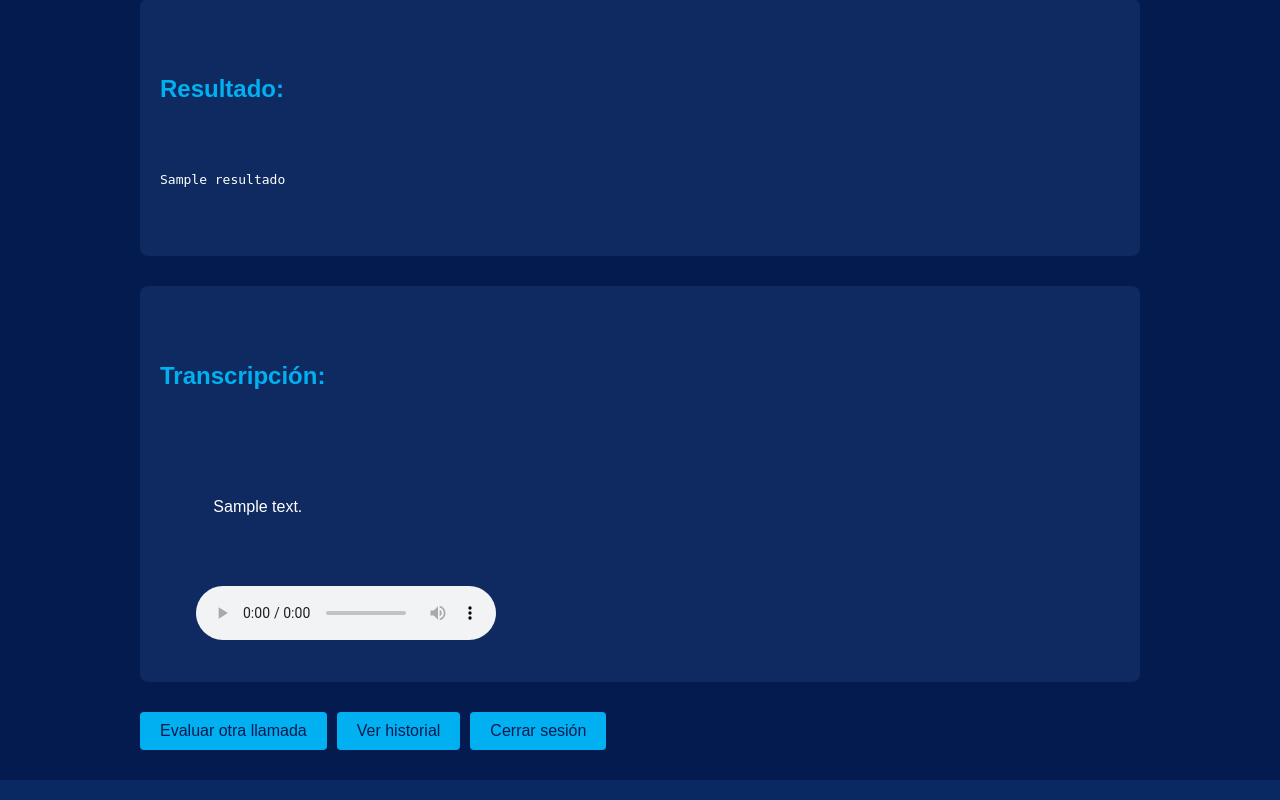
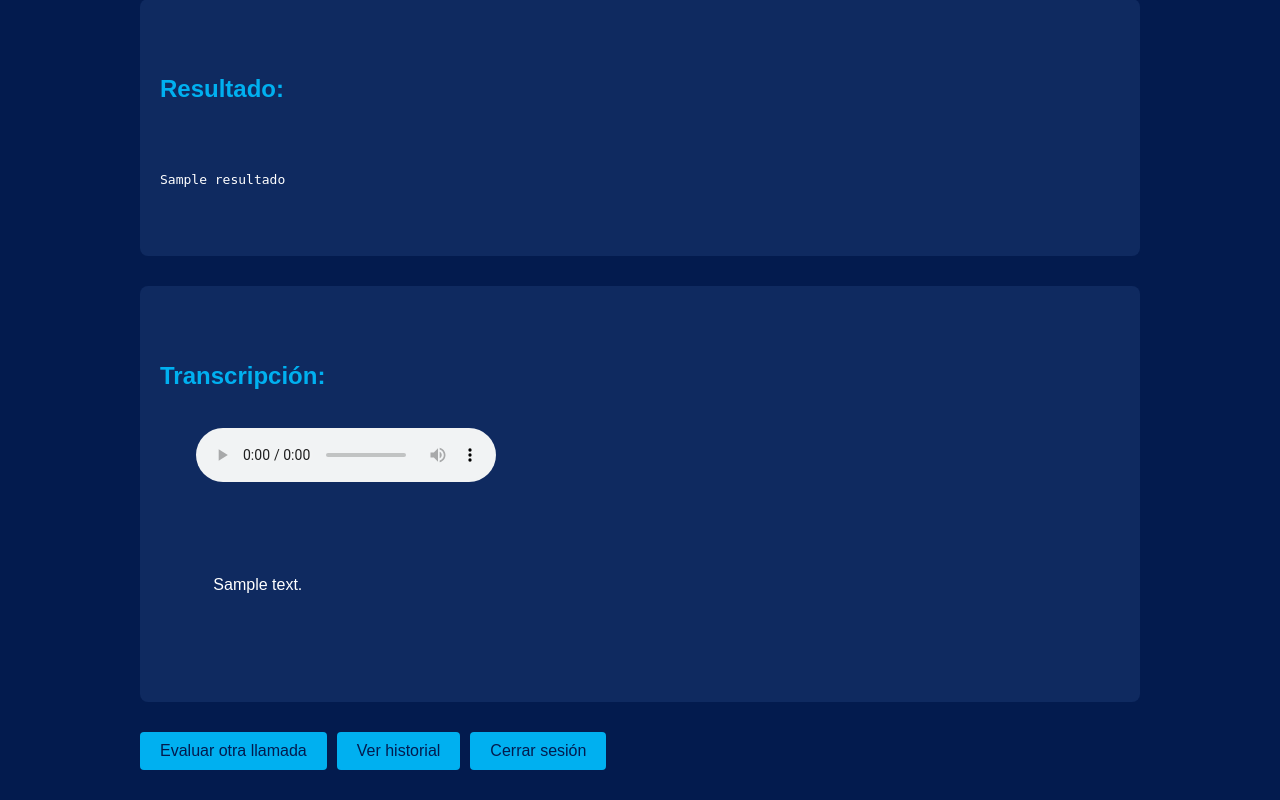
Before and after one commit to ADNRevelstoke/qa-callcenter-adn, a Flask app: template templates/index.html in a window 1280 px wide. Shown: the part 400-1200 px from the top of the page. Run offline with Flask 3, Linux system fonts and the light colour scheme; the template is opened without the code that fills it: most values are stand-ins (such as "Sample title", 1, 10 or a date in 2020).

Commit message:
Corrige audio arriba y clic por párrafo

```diff
--- a/templates/index.html
+++ b/templates/index.html
@@ -83,12 +83,12 @@
 
       <div class="transcripcion">
         <h2>Transcripción:</h2>
+        <audio id="audio" controls src="{{ url_for('static', filename='audio.wav') }}" style="margin-bottom: 20px;"></audio>
         {% for s in segments %}
-          <p onclick="document.getElementById('audio').currentTime={{ s['start'] }};document.getElementById('audio').play();">
+          <p onclick="document.getElementById('audio').currentTime={{ s['start'] }};document.getElementById('audio').play();" style="cursor:pointer;">
             {{ s['text'] }}
           </p>
         {% endfor %}
-        <audio id="audio" controls src="{{ url_for('static', filename='audio.wav') }}"></audio>
       </div>
 
       <div class="button-row">
```
